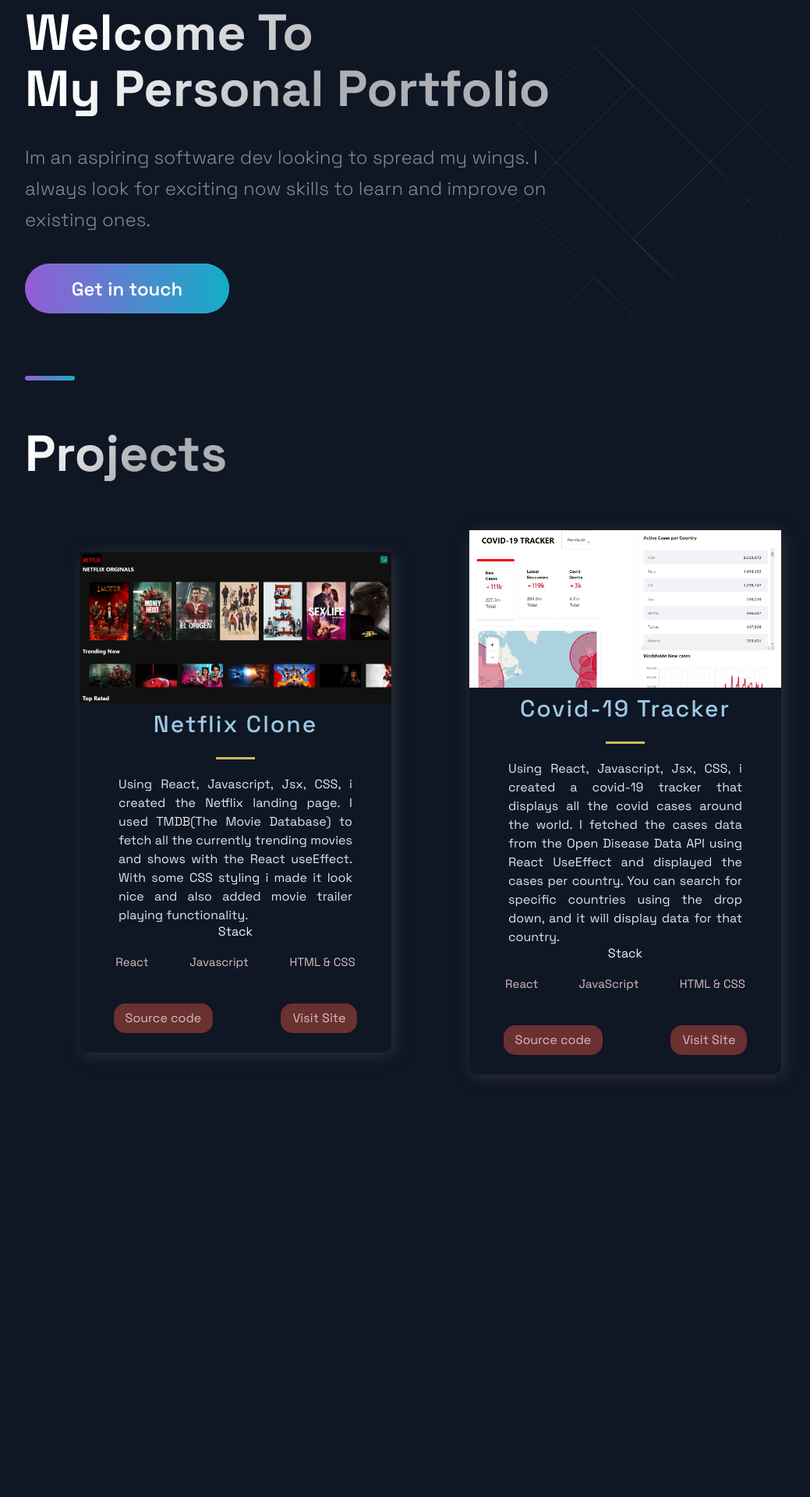
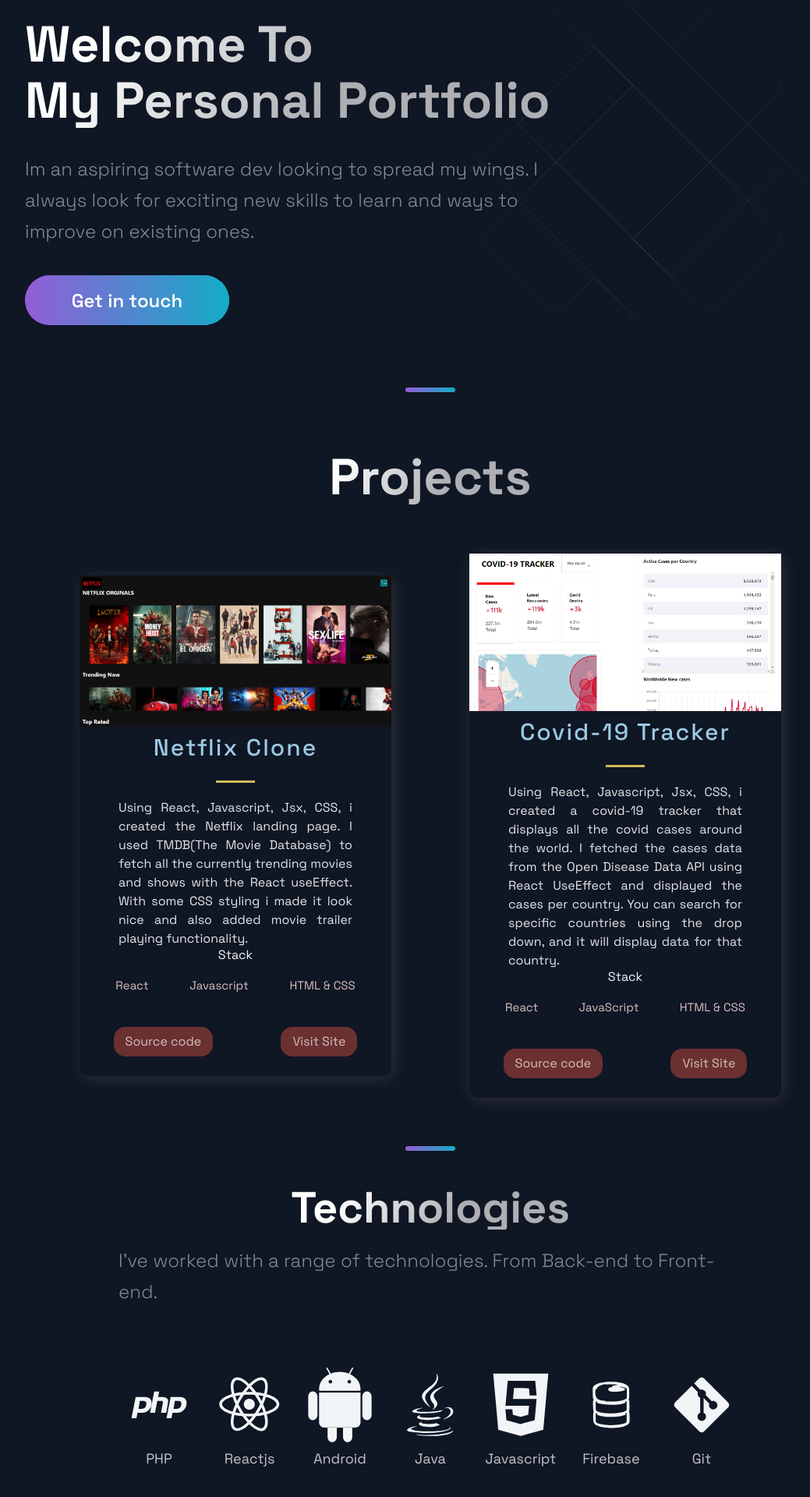
Before and after one commit to StWadeSt/portfolio_website, a Next.js app: page / in a window 1280 px wide. Shown: the part 164-2084 px from the top of the page at 78% size, without its empty margins (88-1127 px from the left). Before the commit the page ends 1572 px from the top, so only its background shows below. Built offline with nearby package versions, Linux system fonts and the light colour scheme.

Commit message:
Added the technologies section and made some styling changes

```diff
--- a/src/components/Header/Header.js
+++ b/src/components/Header/Header.js
@@ -21,14 +21,14 @@
         </Link>
       </li>
       <li>
-        <Link href="#technologies">
+        <Link href="#tech">
           <NavLink>Technologies</NavLink>
         </Link>
       </li>
       <li>
-        <Link href="#about">
-          <NavLink>About</NavLink>
-        </Link>
+          <a href="https://drive.google.com/file/d/1bOtswL9il1KPPBBiHj5-3PJz-9Kr8BO5/view?usp=sharing" download target="_blank">
+            <NavLink>Resume</NavLink>
+          </a>
       </li>
     </Div2>
 
--- a/src/components/Hero/Hero.js
+++ b/src/components/Hero/Hero.js
@@ -12,7 +12,7 @@
         My Personal Portfolio
       </SectionTitle>
       <SectionText>
-        Im an aspiring software dev looking to spread my wings. I always look for exciting now skills to learn and improve on existing ones.
+        Im an aspiring software dev looking to spread my wings. I always look for exciting new skills to learn and ways to improve on existing ones.
       </SectionText>
       <Button onClick={() => window.scrollTo(0,document.about)}>Get in touch</Button>
     </LeftSection>
--- a/src/components/Technologies/Technologies.js
+++ b/src/components/Technologies/Technologies.js
@@ -1,12 +1,27 @@
 import React from 'react';
-import { DiFirebase, DiReact, DiZend } from 'react-icons/di';
+import { DiFirebase, DiReact, DiJavascript, DiJava, DiPhp, DiGit, DiMsqlServer, DiAndroid } from 'react-icons/di';
 import { Section, SectionDivider, SectionText, SectionTitle } from '../../styles/GlobalComponents';
-import { List, ListContainer, ListItem, ListParagraph, ListTitle } from './TechnologiesStyles';
+import { TechIcons, TechIconList, List, ListParagraph } from './TechnologiesStyles';
 
 const Technologies = () =>  (
-  <div>
-    Technologies
-  </div>
+  <Section id="tech">
+    <SectionDivider style={{marginBottom: "30px"}}/>
+    <SectionTitle style={{marginBottom: "20px"}}>Technologies</SectionTitle>
+    <SectionText>
+      I've worked with a range of technologies. From Back-end to Front-end.
+    </SectionText>
+    <List>
+      <TechIconList>
+        <TechIcons><DiPhp size="10rem"/><ListParagraph>PHP</ListParagraph></TechIcons>
+        <TechIcons><DiReact size="10rem"/><ListParagraph>Reactjs</ListParagraph></TechIcons>
+        <TechIcons><DiAndroid size="10rem"/><ListParagraph>Android</ListParagraph></TechIcons>
+        <TechIcons><DiJava size="10rem"/><ListParagraph>Java</ListParagraph></TechIcons>
+        <TechIcons><DiJavascript size="10rem"/><ListParagraph>Javascript</ListParagraph></TechIcons>
+        <TechIcons><DiFirebase size="10rem"/><ListParagraph>Firebase</ListParagraph></TechIcons>
+        <TechIcons><DiGit size="10rem"/><ListParagraph>Git</ListParagraph></TechIcons>
+      </TechIconList>
+    </List>
+  </Section>
 );
 
 export default Technologies;
--- a/src/components/Technologies/TechnologiesStyles.js
+++ b/src/components/Technologies/TechnologiesStyles.js
@@ -27,9 +27,24 @@
   width: 100%;
 `
 
+export const TechIconList = styled.ul`
+  list-style-type: none;
+  display: flex;
+  justify-content: space-evenly;
+
+`
+
+export const TechIcons = styled.li`
+  margin: 8px;
+  text-align: center;
+
+`
+
+
 export const List = styled.ul`
   list-style-type: none;
-  display: grid;
+  display: flex;
+  justify-content: center;
   grid-template-columns: repeat(3, 1fr);
   gap: 40px;
   margin: 3rem 0;
@@ -50,37 +65,6 @@
   }
 `
 
-export const ListContainer = styled.div`
-  display: flex;
-  flex-direction: column;
-
-  @media ${props => props.theme.breakpoints.sm}{
-    display: flex;
-    margin-left: 18px;
-  }
-`
-
-export const ListTitle = styled.h4`
-  font-weight: 700;
-  font-size: 28px;
-  line-height: 32px;
-  letter-spacing: 0.02em;
-  color: #FFFFFF;
-  margin-bottom: 8px;
-
-@media ${props => props.theme.breakpoints.md}{
-  font-size: 24px;
-  line-height: 28px;
-}
-
-@media ${props => props.theme.breakpoints.sm}{
-  font-size: 20px;
-  line-height: 28px;
-  letter-spacing: 0.02em;
-  margin-bottom: 4px;
-}
-`
-
 export const ListParagraph = styled.p`
   font-size: 18px;
   line-height: 30px;
@@ -95,22 +79,6 @@
     font-size: 14px;
     line-height: 22px;
   }
-`
-
-export const ListItem = styled.li`
-  max-width: 320px;
-  display: flex;
-  flex-direction: column;
-
-@media ${props => props.theme.breakpoints.md}{
-  max-width: 203px;
-}
-
-@media ${props => props.theme.breakpoints.sm}{
-  margin-bottom: 14px;
-  max-width: 320px;
-  flex-direction: row;
-}
 `
 
 export const ListIcon = styled.img`
--- a/src/pages/index.js
+++ b/src/pages/index.js
@@ -15,8 +15,8 @@
          <BgAnimation />
       </Section>
       <Projects />
-      {/*<Technologies />
-      <Timeline />
+      <Technologies />
+      {/*<Timeline />
       <Acomplishments />*/}
     </Layout>
   );
--- a/src/styles/GlobalComponents/index.js
+++ b/src/styles/GlobalComponents/index.js
@@ -33,7 +33,7 @@
   background: linear-gradient(121.57deg, #FFFFFF 18.77%, rgba(255, 255, 255, 0.66) 60.15%);
   -webkit-background-clip: text;
   -webkit-text-fill-color: transparent;
-  margin-bottom: 16px;
+  margin: 15px auto 16px;
   padding: ${(props) => props.main ? '58px 0 16px' : '0'};
 
   @media ${props => props.theme.breakpoints.md}{
@@ -61,6 +61,7 @@
   font-weight: 300;
   padding-bottom: 3.6rem;
   color: rgba(255, 255, 255, 0.5);
+  margin: auto;
 
   @media ${(props) => props.theme.breakpoints.md} {
     max-width: 670px;
@@ -78,6 +79,7 @@
 
 export const SectionDivider = styled.div`
 
+  margin: auto;
   width: 64px;
   height: 6px;
   border-radius: 10px;
```
